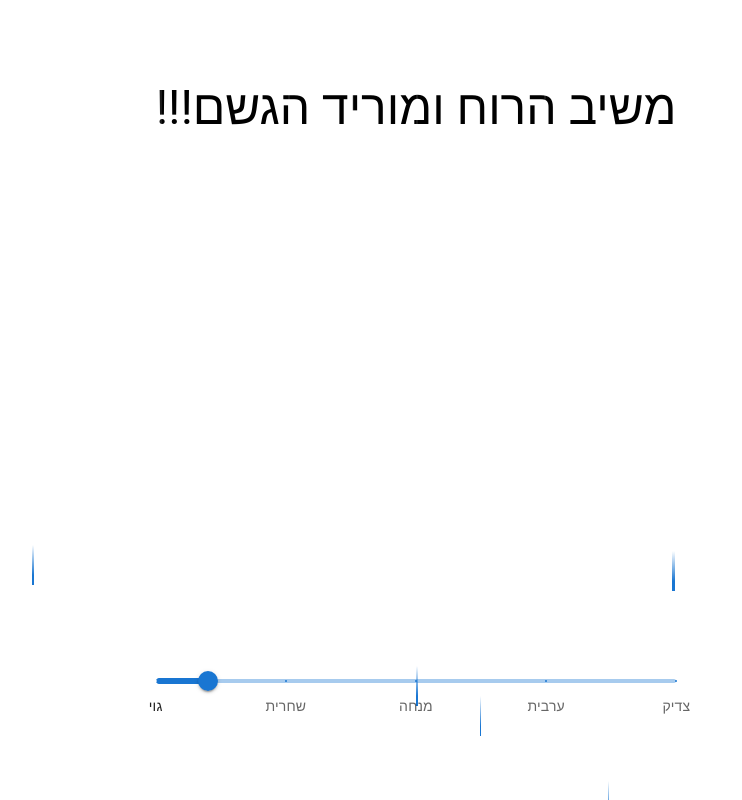
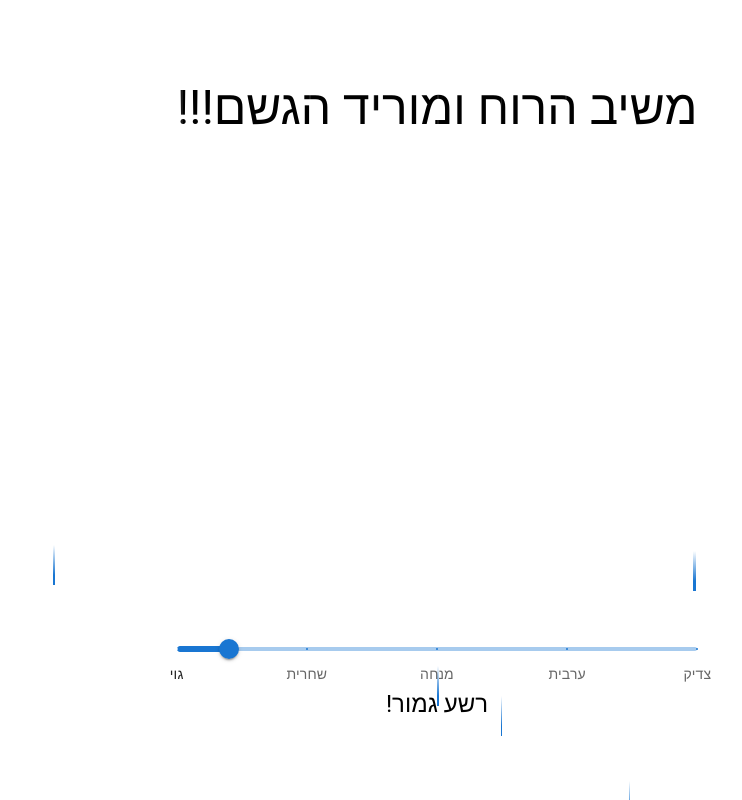
Before and after one commit to noamfeldman/rain, a React (Create React App) app: page / in a window 1280 px wide. Shown: the whole page, without its empty margins (361-1103 px from the left). Built offline with nearby package versions, Linux system fonts and the light colour scheme.

Commit message:
Adding some effects

```diff
--- /dev/null
+++ b/src/components/Logo.tsx
@@ -0,0 +1,11 @@
+import { Fade } from "@mui/material";
+import React from "react";
+import logo from "../assets/logo.png";
+
+export default function Logo() {
+    return (
+        <Fade in={true} timeout={3000}>
+            <img src={logo} alt="יצאת צדיק!" />
+        </Fade>
+    )
+}
--- /dev/null
+++ b/src/components/RainMessages.tsx
@@ -0,0 +1,21 @@
+import { Typography } from "@mui/material";
+import { IDropsProps } from "../model/interfaces";
+
+export default function RainMessages(props: IDropsProps) {
+    const { numOfDrops } = props;
+    let message = "איזה צדיק! ישתבח שמו.... לעד!";
+    if (numOfDrops < 25) {
+        message = "רשע גמור!";
+    } else if (numOfDrops < 50) {
+        message = "תפילין הנחת?";
+    } else if (numOfDrops < 75) {
+        message = "נותן בסתר?";
+    } else if (numOfDrops < 100) {
+        message = "חסר לנו אחד למיניין, תצטרף?";
+    }
+    return (
+        <Typography variant="h5" id="home-content" textAlign="center" noWrap={false}>
+            {message}
+        </Typography>
+    )
+}
--- /dev/null
+++ b/src/model/interfaces.ts
@@ -0,0 +1,3 @@
+export interface IDropsProps {
+    numOfDrops: number;
+}
--- a/src/pages/HomePage.tsx
+++ b/src/pages/HomePage.tsx
@@ -1,6 +1,8 @@
 import * as React from 'react';
 import { Grid, Slider, Typography } from '@mui/material';
 import DropsAnimation from '../components/DropsAnimation';
+import RainMessages from '../components/RainMessages';
+import Logo from '../components/Logo';
 
 const marks = [
   {
@@ -32,12 +34,15 @@ const valuetext = (value: number) => {
 export default function HomePage() {
   const initDropSlider = 10;
   const [drops, setDrops] = React.useState(initDropSlider);
+  const [sliderValue, setSliderValue] = React.useState(initDropSlider);
+
   const onNumberOfDropsChangeHandler = (
     event: React.SyntheticEvent | Event,
     value: number | number[]
   ) => {
     if (!isNaN(Number(value))) {
       setDrops(Math.floor(Number(value) / 2));
+      setSliderValue(Number(value));
     }
   };
 
@@ -60,13 +65,13 @@ export default function HomePage() {
             משיב הרוח ומוריד הגשם!!!
           </Typography>
         </Grid>
-        {drops === 50 &&
+
+        {sliderValue === 100 &&
+          <Logo />
+        }
+
         <Grid item>
-            <Typography variant="h6" id="home-content" textAlign="center" noWrap={false}>
-              ישתבח שמו.... לעד!
-            </Typography>
-          </Grid>
-        }
+          <Grid container flexDirection="column">
             <Grid item>
               <Slider
                 aria-label="Custom drops"
@@ -78,6 +83,11 @@ export default function HomePage() {
                 sx={{ zIndex: 2 }}
               />
             </Grid>
+            <Grid item>
+              <RainMessages numOfDrops={sliderValue} />
+            </Grid>
+          </Grid>
+        </Grid>
       </Grid>
 
       <DropsAnimation numOfDrops={drops * 2} />
```
Also changed, not shown: src/components/DropsAnimation.tsx (+2 -5 lines), src/assets/logo.png (added). Lines whose indentation alone changed are shown as unchanged.
